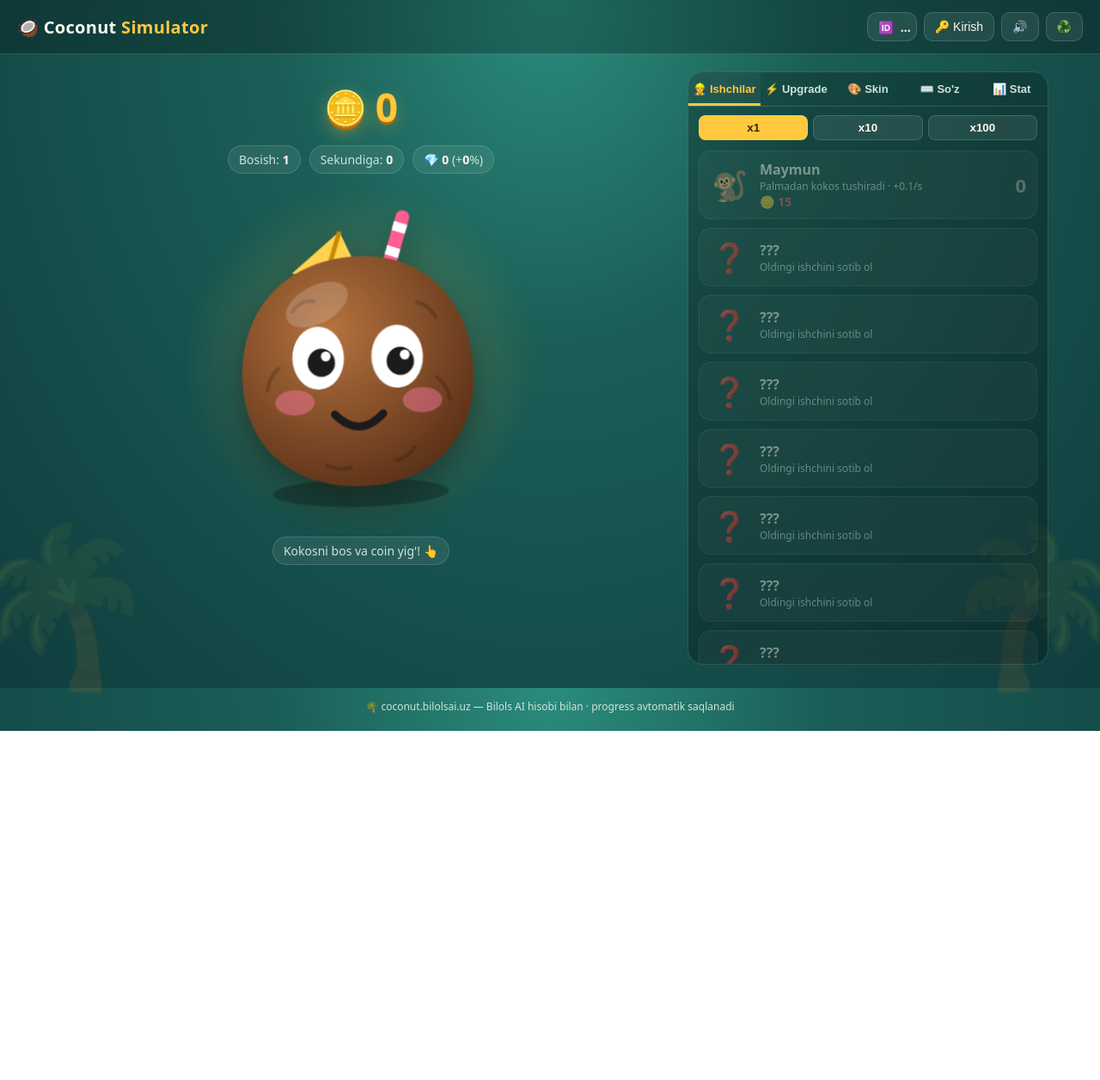
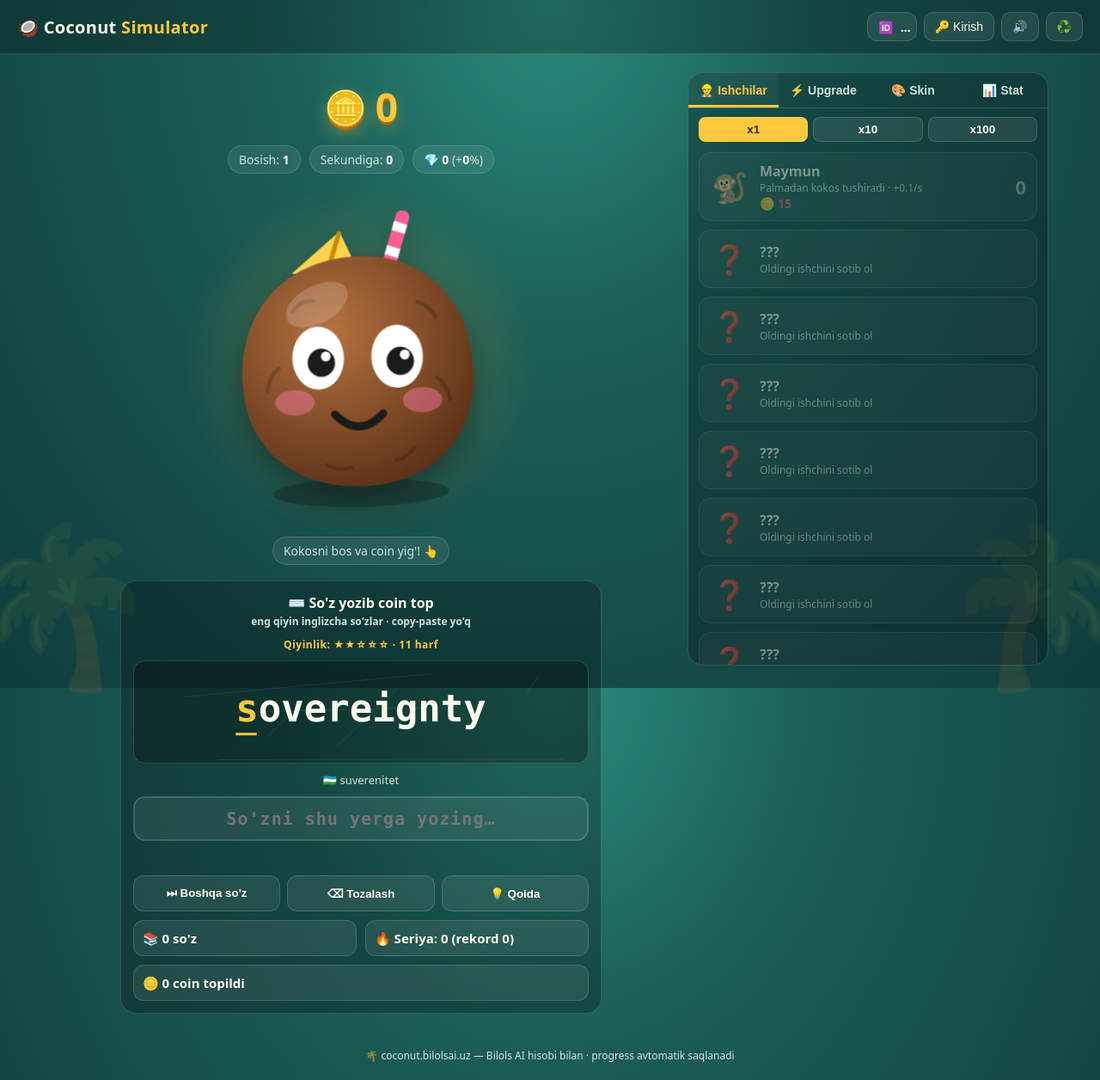
Before and after one commit to billsgm78-blip/web-bot, a plain HTML site: page coconut/index.html in a window 1280 px wide. Shown: the whole page at 86% size. Before the commit the page ends 850 px from the top, so only its background shows below. Drawn offline with Linux system fonts and the light colour scheme; no server answers.

Commit message:
Coconut: ⌨️ So'z yozish bo'limi endi kokosning tagida, doim ko'rinadi (tab o'rniga)
Co-Authored-By: Claude Opus 5.5 <noreply@anthropic.com>
Claude-Session: https://claude.ai/code/session_01AREgMs2gSQxJviNo3rRirX

```diff
--- a/coconut/app.js
+++ b/coconut/app.js
@@ -434,7 +434,7 @@ function typeUI(){
     pickWord();
   }
   paintTypeStats();
-  setTimeout(() => { drawWord(); if (matchMedia('(pointer:fine)').matches) T.inp.focus(); }, 30);
+  setTimeout(drawWord, 30);
   return T.ui;
 }
 
@@ -491,8 +491,6 @@ function render(){
       h += `<div class="sec">Sotib olingan (${owned.length}/${UPGRADES.length})</div>`;
       owned.forEach(u=>{ h += `<div class="item owned"><div class="em">${u.em}</div><div class="info"><div class="name">${u.name} ✅</div><div class="desc">${u.desc}</div></div></div>`; });
     }
-  } else if (tab === 'type'){
-    L.innerHTML = ''; L.appendChild(typeUI()); renderTop(); return;
   } else if (tab === 'skins'){
     SKINS.forEach(k=>{
       const own = S.skins.includes(k.id), eq = S.skin===k.id;
@@ -622,5 +620,6 @@ async function sync(){
 }
 showPid(); setTimeout(sync, 400); setInterval(sync, 15000);
 
+$('typeBox').appendChild(typeUI());
 render(); requestAnimationFrame(loop); scheduleGolden();
 })();
--- a/coconut/index.html
+++ b/coconut/index.html
@@ -114,7 +114,9 @@
   .stat .k{font-size:12px;color:var(--muted)} .stat .v{font-weight:800;font-size:18px}
   .ach{display:flex;gap:10px;align-items:center;padding:8px 10px;border-radius:12px;background:var(--card);border:1px solid var(--border)}
   .ach.no{opacity:.4;filter:grayscale(1)}
-  .tab{font-size:13px;padding:12px 4px}
+  .typebox{width:min(100%,560px);background:rgba(0,0,0,.25);border:1px solid var(--border);border-radius:18px;padding:14px;margin-top:4px}
+  .tbh{font-weight:900;font-size:16px;margin-bottom:10px;text-align:center}
+  .tbh span{display:block;font-size:12px;font-weight:600;color:var(--muted);margin-top:2px}
   .tw{display:flex;flex-direction:column;gap:10px}
   .tw canvas{width:100%;height:120px;border-radius:14px;background:rgba(0,0,0,.28);border:1px solid var(--border);touch-action:manipulation}
   .tw .mean{font-size:13px;color:var(--muted);text-align:center;min-height:18px}
@@ -287,6 +289,10 @@
       </button>
     </div>
     <div class="pill" id="hint">Kokosni bos va coin yig'! 👆</div>
+    <div class="typebox">
+      <div class="tbh">⌨️ So'z yozib coin top <span>eng qiyin inglizcha so'zlar · copy-paste yo'q</span></div>
+      <div id="typeBox"></div>
+    </div>
   </section>
 
   <aside class="panel">
@@ -294,7 +300,6 @@
       <button class="tab active" data-tab="workers">👷 Ishchilar</button>
       <button class="tab" data-tab="upgrades">⚡ Upgrade</button>
       <button class="tab" data-tab="skins">🎨 Skin</button>
-      <button class="tab" data-tab="type">⌨️ So'z</button>
       <button class="tab" data-tab="stats">📊 Stat</button>
     </div>
     <div class="buymode" id="buymode">
@@ -307,6 +312,6 @@
 </main>
 <footer>🌴 coconut.bilolsai.uz — Bilols AI hisobi bilan · progress avtomatik saqlanadi</footer>
 
-<script src="/app.js?v=3"></script>
+<script src="/app.js?v=4"></script>
 </body>
 </html>
```
